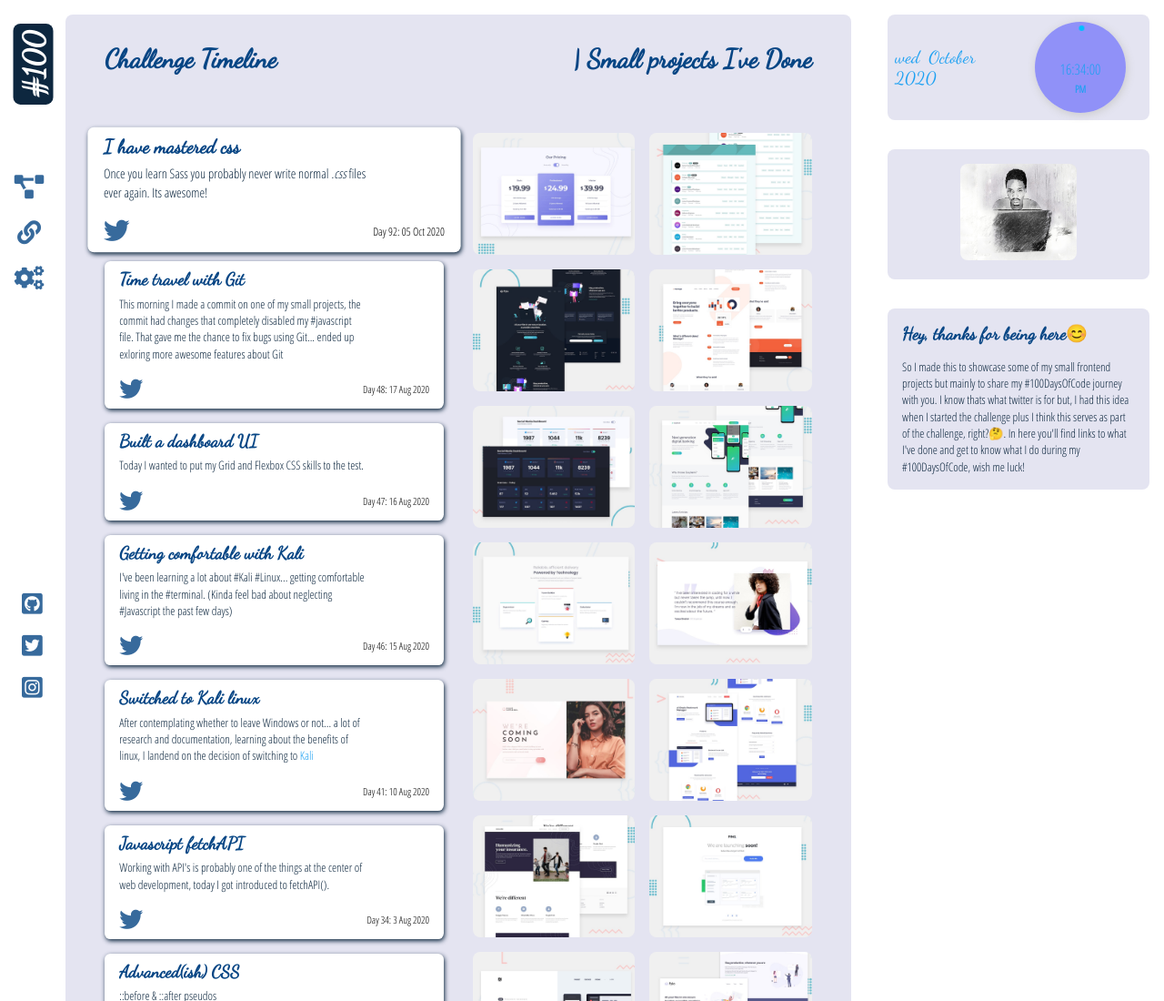
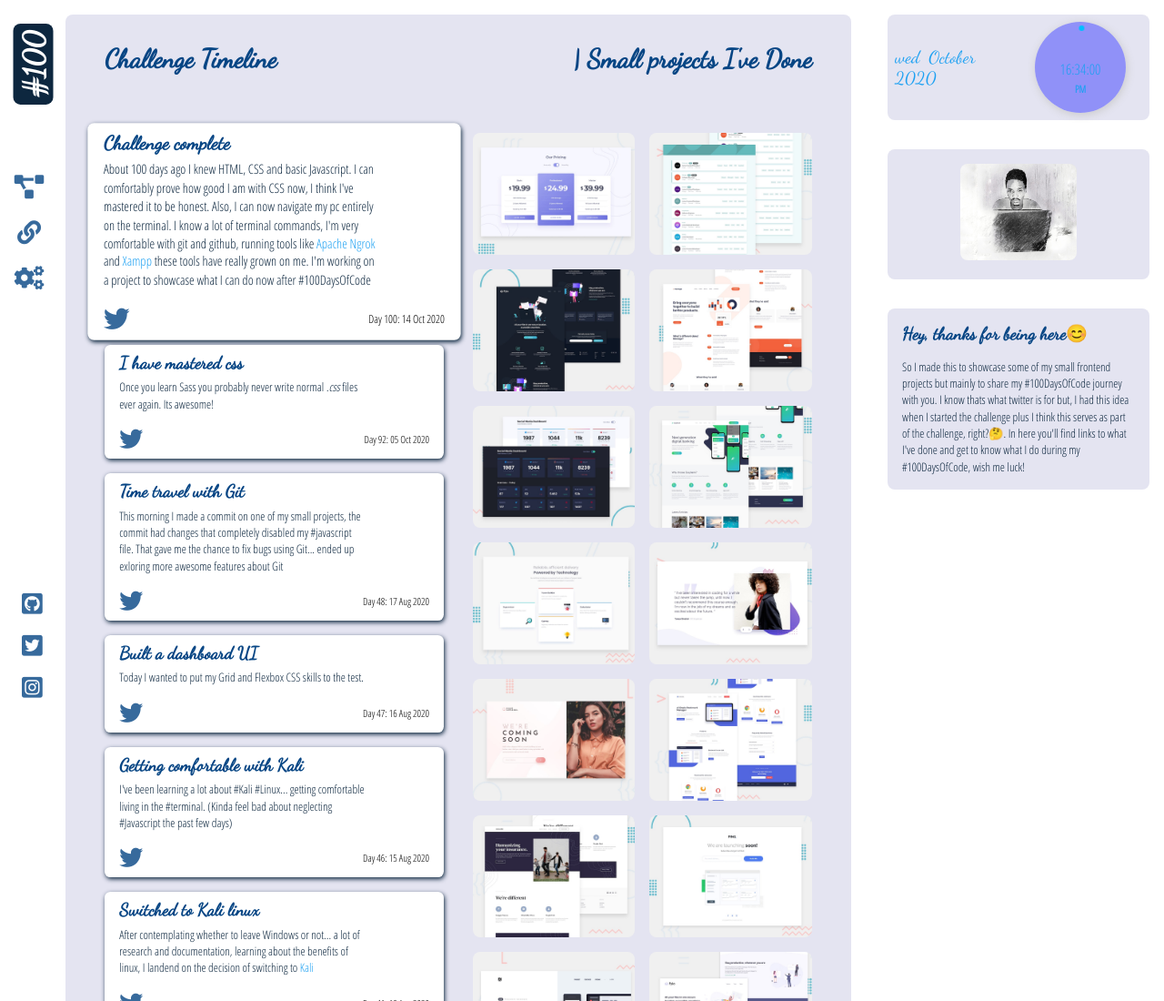
Before and after one commit to lifeoncode/100DaysOfCode, a plain HTML site: page index.html in a window 1280 px wide. Shown: the top 1100 px of the page at 91% size. Drawn offline with Linux system fonts and the light colour scheme; animation ran at ten frames a second.

Commit message:
challenge update

```diff
--- a/index.html
+++ b/index.html
@@ -117,6 +117,32 @@
                 <div class="center_inner_body">
                     <!-- timeline -->
                     <ul class="timeline">
+
+
+
+                        <li id="33">
+                            <h4>Challenge complete</h4>
+                            <p>
+                               About 100 days ago I knew HTML, CSS and basic Javascript. I can comfortably prove how good I am with CSS now, I think I've mastered it to be honest. Also, I can now navigate my pc entirely on the terminal. I know a lot of terminal commands, I'm very comfortable with git and github, running tools like <a href="https://www.apache.org/" target="_blank">Apache</a> <a href="https://ngrok.com/" target="_blank">Ngrok</a> and <a href="https://www.apachefriends.org/index.html" target="_blank">Xampp</a> these tools have really grown on me. I'm working on a project to showcase what I can do now after #100DaysOfCode
+                            </p>
+
+                            <!-- tweet -->
+                            <div class="tweet">
+                                <a href="https://twitter.com/nduduzo__/status/1316416599662919682" target="_blank"><i class="fab fa-twitter"></i></a>
+                                <!-- timestamp -->
+                                <span>Day 100: 14 Oct 2020</span>
+                            </div>
+                        </li>
+
+
+
+
+
+
+
+
+
+
 
                         <li id="32">
                             <h4>I have mastered css</h4>
```
